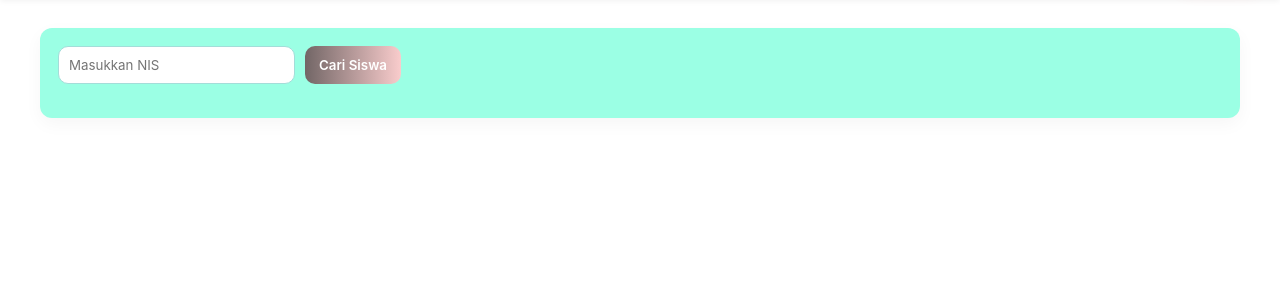
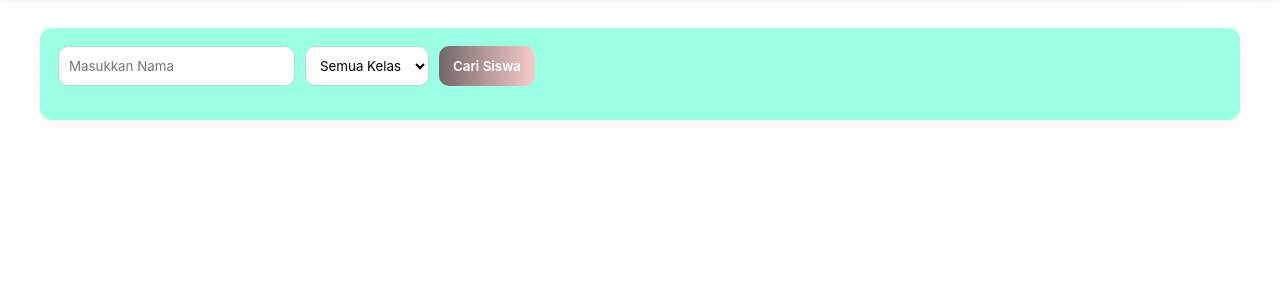
Before and after one commit to Dikadwii/project_absensi, a Flask app: page /catat_absensi in a window 1280 px wide. Shown: the part 68-368 px from the top of the page. Run offline with Flask 3, Linux system fonts and the light colour scheme; the visitor is signed in with stand-in values (Sample User, id 1); data that the repository does not hold is empty.

Commit message:
Search by name + class on catat_absensi: add get_siswa_by_search, update routes and template

```diff
--- a/app.py
+++ b/app.py
@@ -5,8 +5,10 @@ import os
 from database import (
     init_db, get_db_connection, get_user_by_id, get_all_users, get_list_mapel,
     get_all_kelas, add_kelas, delete_kelas_by_id, get_kelas_by_id,
-    get_siswa_by_kelas, add_new_siswa, delete_siswa_by_id, get_siswa_by_nis,
-    add_attendance, attendance_exists, get_attendance_for_student, update_siswa_kelas
+    get_siswa_by_kelas, add_new_siswa, delete_siswa_by_id, get_siswa_by_nis, get_siswa_by_nama,
+    add_attendance, attendance_exists, get_attendance_for_student, update_siswa_kelas,
+    get_nama_kelas_by_id, get_siswa_by_search,
+
 )
 
 app = Flask(__name__)
@@ -236,7 +238,8 @@ def siswa_login():
 @app.route('/catat_absensi')
 @login_required
 def catat_absensi():
-    nis = request.args.get('nis')
+    nama = request.args.get('nama')
+    kelas_id = request.args.get('kelas_id')
     import datetime
     tanggal = datetime.date.today().isoformat()
 
@@ -244,9 +247,17 @@ def catat_absensi():
     exists = False
     existing_status = None
     checked = False
-    if nis:
+
+    kelas_list = get_all_kelas()
+
+    if nama:
         checked = True
-        siswa = get_siswa_by_nis(nis)
+        # try to find by name and optional class
+        try:
+            k = int(kelas_id) if kelas_id else None
+        except Exception:
+            k = None
+        siswa = get_siswa_by_search(nama, k)
         if siswa:
             if attendance_exists(siswa['id'], tanggal):
                 exists = True
@@ -261,7 +272,10 @@ def catat_absensi():
                            exists=exists,
                            existing_status=existing_status,
                            tanggal=tanggal,
-                           checked=checked)
+                           checked=checked,
+                           kelas_list=kelas_list,
+                           selected_kelas_id=kelas_id,
+                           get_nama_kelas_by_id=get_nama_kelas_by_id)
 
 
 @app.route('/siswa/dashboard')
@@ -326,16 +340,21 @@ def catat_absensi_post():
     if not guru or guru['role'] != 'guru':
         return "Hanya guru yang dapat mengakses ini", 403
     siswa_id = request.form.get('siswa_id')
-    nis = request.form.get('nis')
+    nama = request.form.get('nama')
+    kelas_id = request.form.get('kelas_id')
     status = request.form.get('status')
     import datetime
     tanggal = datetime.date.today().isoformat()
-    if not siswa_id and nis:
-        s = get_siswa_by_nis(nis)
+    if not siswa_id and nama:
+        try:
+            k = int(kelas_id) if kelas_id else None
+        except Exception:
+            k = None
+        s = get_siswa_by_search(nama, k)
         if s:
             siswa_id = s['id']
     if not siswa_id:
-        return redirect(url_for('catat_absensi', nis=nis, tanggal=tanggal, msg='Siswa tidak ditemukan', type='error'))
+        return redirect(url_for('catat_absensi', nama=nama, tanggal=tanggal, msg='Siswa tidak ditemukan', type='error'))
     if attendance_exists(siswa_id, tanggal):
         return redirect(url_for('dashboard', msg='Absensi sudah dicatat untuk siswa ini pada tanggal tersebut', type='error'))
     ok = add_attendance(siswa_id, status, tanggal, recorded_by=guru['id'])
--- a/database.py
+++ b/database.py
@@ -205,10 +205,33 @@ def get_siswa_by_nis(nis):
     conn.close()
     return siswa
 
+def get_siswa_by_nama(nama):
+    # Mengambil data siswa lengkap berdasarkan NAMA.
+    conn = get_db_connection()
+    siswa = conn.execute("SELECT * FROM siswa WHERE nama = ?", (nama,)).fetchone()
+    conn.close()
+    return siswa
+
 def get_siswa_by_id(siswa_id):
     # Mengambil data siswa lengkap berdasarkan ID.
     conn = get_db_connection()
     siswa = conn.execute("SELECT * FROM siswa WHERE id = ?", (siswa_id,)).fetchone()
+    conn.close()
+    return siswa
+
+
+def get_siswa_by_search(nama, kelas_id=None):
+    """Cari siswa berdasarkan nama (partial match). Jika `kelas_id` diberikan, batasi pencarian ke kelas tersebut.
+    Mengembalikan satu baris (first match) atau None."""
+    conn = get_db_connection()
+    params = []
+    query = "SELECT * FROM siswa WHERE nama LIKE ?"
+    params.append('%' + nama + '%')
+    if kelas_id:
+        query += " AND kelas_id = ?"
+        params.append(kelas_id)
+    query += " ORDER BY nama LIMIT 1"
+    siswa = conn.execute(query, tuple(params)).fetchone()
     conn.close()
     return siswa
 
--- a/templates/catat_absensi.html
+++ b/templates/catat_absensi.html
@@ -18,7 +18,13 @@
     <div class="container-full">
         <div class="card">
             <form method="GET" action="{{ url_for('catat_absensi') }}" class="filter-form">
-                <input type="text" name="nis" value="{{ request.args.get('nis','') }}" placeholder="Masukkan NIS" />
+                <input type="text" name="nama" value="{{ request.args.get('nama','') }}" placeholder="Masukkan Nama" />
+                <select name="kelas_id">
+                    <option value="">Semua Kelas</option>
+                    {% for k in kelas_list %}
+                        <option value="{{ k['id'] }}" {% if selected_kelas_id and (selected_kelas_id|string) == (k['id']|string) %}selected{% endif %}>{{ k['nama_kelas'] }}</option>
+                    {% endfor %}
+                </select>
                 <button type="submit" class="btn">Cari Siswa</button>
             </form>
 
@@ -26,7 +32,7 @@
                 <hr />
                 {% if not siswa %}
                     <div class="card">
-                        <p class="text-muted">Siswa dengan NIS tersebut tidak ditemukan.</p>
+                        <p class="text-muted">Siswa dengan nama "<strong>{{ request.args.get('nama','') }}</strong>"{% if selected_kelas_id %} pada kelas "<strong>{{ get_nama_kelas_by_id(selected_kelas_id|int) }}</strong>"{% endif %} tidak ditemukan.</p>
                     </div>
                 {% else %}
                     <div class="card" style="display:flex;gap:18px;align-items:center;">
@@ -34,6 +40,7 @@
                         <div style="flex:1">
                             <h2 style="margin:0">{{ siswa['nama'] }}</h2>
                             <p class="small">NIS: <strong>{{ siswa['nis'] }}</strong></p>
+                            <p class="small">Kelas: <strong>{% if siswa['kelas_id'] %}{{ get_nama_kelas_by_id(siswa['kelas_id']) }}{% else %}Belum terdaftar{% endif %}</strong></p>
                             <p class="small">Tanggal: <strong>{{ tanggal }}</strong> (hari ini)</p>
                             {% if exists %}
                                 <p class="pill">Sudah tercatat: <strong>{{ existing_status }}</strong></p>
```
